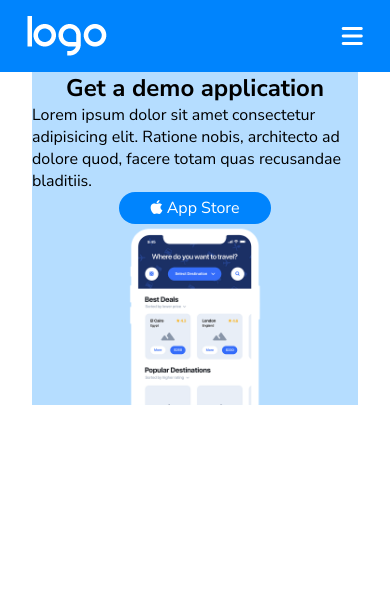
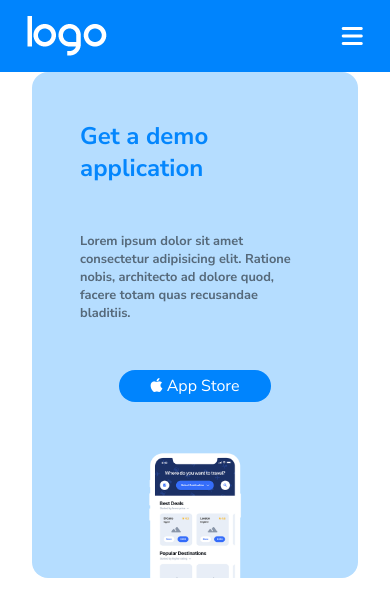
Before and after one commit to raffaelepiscitelli/htmlcss-responsive-layout, a plain HTML site: page index.html in a window 390 px wide. Drawn offline with Linux system fonts and the light colour scheme.

Commit message:
Avanzamento box-features

```diff
--- a/index.html
+++ b/index.html
@@ -40,7 +40,7 @@
 
             <div class="container container-features">
 
-                <div class="demo-application flex">
+                <div class="box-features flex">
 
                     <h1>Get a demo application</h1>
 
--- a/style/style.css
+++ b/style/style.css
@@ -13,6 +13,25 @@
     font-family: 'Nunito Sans', sans-serif;
     }
 
+.features h1 {
+    color: rgb(4, 134, 253);
+}
+
+p {
+    font-size: 0.8rem;
+    font-weight: bolder;
+    color: rgb(86, 105, 122);
+}
+
+
+div.box-features h1,
+div.box-features p,
+div.box-features span,
+div.box-features img {
+
+    margin-top: 3rem;
+}
+
 /************************************************
     UTILITIES
  ************************************************/
@@ -25,7 +44,7 @@
     SOLUZIONE MOBILE RESPONSIVE
  ************************************************/
 
-    @media screen and (max-width: 468px) {
+    @media screen and (max-width: 480px) {
 
         .container {
             margin: 0 2rem;
@@ -46,10 +65,12 @@
             background-color: white;
         }
 
-        .demo-application {
+        .box-features {
             background-color: rgb(181, 221, 255);
+            border-radius: 1rem;
             flex-direction: column;
             align-items: center;
+            padding: 0 3rem;
         }
 
         .app-store {
```
